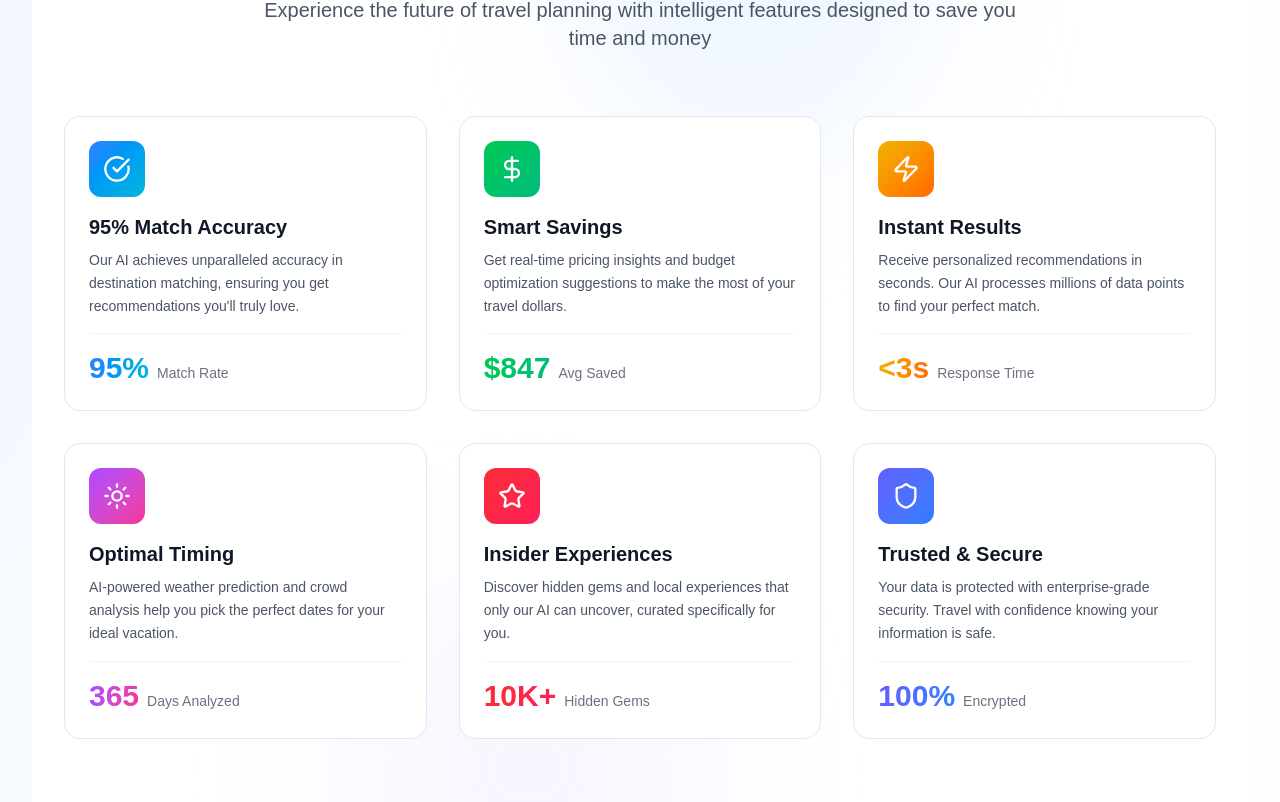
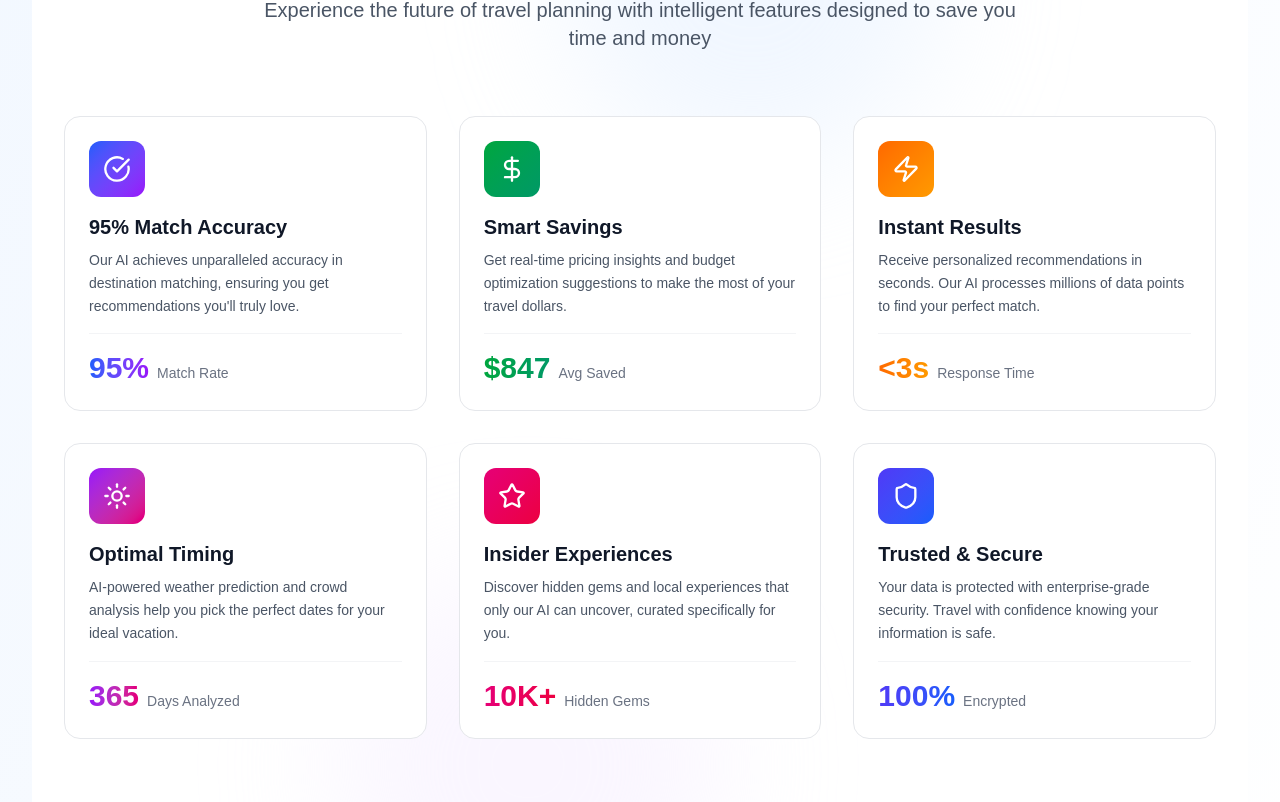
Before and after one commit to Amr-Elshabrawy-Dev/travel-smart-ui, a Next.js app: page /journey in a window 1280 px wide. Shown: the part 1112-1914 px from the top of the page. Built offline with nearby package versions, Linux system fonts and the light colour scheme.

Commit message:
feat: Implement destination details page, journey page, and core UI sections with global styling.

```diff
--- a/app/destination/[id]/page.tsx
+++ b/app/destination/[id]/page.tsx
@@ -1,7 +1,7 @@
-/* eslint-disable @next/next/no-img-element */
 "use client";
 
 import React, { useMemo, useState } from "react";
+import Image from "next/image";
 import { useParams } from "next/navigation";
 import { getDestinationById } from "../../../travel_smart_mockdata";
 import Icon from "../../../components/Icon";
@@ -34,15 +34,18 @@ const DestinationDetailsPage: React.FC = () => {
 
   return (
     <div className="min-h-screen bg-gray-50">
-      {/* Hero Section with Image Gallery */}
-      <div className="relative h-96 bg-gray-200 overflow-hidden">
-        <img
+      {/* Hero Image Carousel */}
+      <div className="relative h-96 overflow-hidden">
+        <Image
           src={destination.images[currentImageIndex]}
-          alt={`${destination.name} - ${destination.country}`}
-          className="w-full h-full object-cover transition-opacity duration-500 ease-in-out"
+          alt={`${destination.name} - Image ${currentImageIndex + 1}`}
+          fill
+          sizes="100vw"
+          className="object-cover"
+          priority
         />
 
-        {/* Navigation arrows */}
+        {/* Navigation Buttons */}
         {destination.images.length > 1 && (
           <>
             <button
--- a/app/globals.css
+++ b/app/globals.css
@@ -1,3 +1,4 @@
+@import "./theme.css";
 @import "tailwindcss";
 
 :root {
--- a/app/journey/page.tsx
+++ b/app/journey/page.tsx
@@ -15,8 +15,10 @@ export default function JourneyPage() {
             <Icon name="Zap" size={16} className="mr-2" />
             AI-Powered Travel Planning
           </div>
-          <h1 className="text-4xl font-bold tracking-tight text-gray-900 sm:text-5xl md:text-6xl mb-4">
-            Find Your Perfect Destination
+          <h1 className="text-4xl font-bold tracking-tight sm:text-5xl md:text-6xl mb-4">
+            <span className="bg-linear-to-r from-blue-600 via-purple-600 to-pink-600 bg-clip-text text-transparent">
+              Find Your Perfect Destination
+            </span>
           </h1>
           <p className="mt-3 max-w-2xl mx-auto text-xl text-gray-600">
             Answer a few questions and let our advanced AI create personalized
--- /dev/null
+++ b/app/theme.css
@@ -0,0 +1,79 @@
+/* Theme Configuration - TravelSmart UI */
+
+/* ========================================
+   BRAND COLORS & GRADIENTS
+   ======================================== */
+
+:root {
+  /* Primary Brand Gradient (Most Common) */
+  --gradient-primary: linear-gradient(to right, #2563eb, #9333ea, #ec4899);
+  --gradient-primary-br: linear-gradient(
+    to bottom right,
+    #2563eb,
+    #9333ea,
+    #ec4899
+  );
+
+  /* Secondary Gradients for Specific Use Cases */
+  --gradient-success: linear-gradient(to right, #10b981, #059669);
+  --gradient-info: linear-gradient(to right, #3b82f6, #06b6d4);
+  --gradient-warning: linear-gradient(to right, #f59e0b, #f97316);
+  --gradient-accent: linear-gradient(to right, #ec4899, #f43f5e);
+
+  /* Subtle Background Gradients */
+  --gradient-bg-light: linear-gradient(to bottom, #ffffff, #f9fafb, #ffffff);
+  --gradient-bg-blue: linear-gradient(to bottom, #f9fafb, #eff6ff, #ffffff);
+  --gradient-bg-purple: linear-gradient(to bottom, #f9fafb, #faf5ff, #ffffff);
+
+  /* Badge/Pill Gradients */
+  --gradient-badge: linear-gradient(to right, #dbeafe, #e9d5ff);
+
+  /* ========================================
+     ANIMATION TIMINGS
+     ======================================== */
+
+  /* Standard Easing Functions */
+  --ease-smooth: cubic-bezier(0.25, 0.1, 0.25, 1);
+  --ease-bounce: cubic-bezier(0.34, 1.56, 0.64, 1);
+  --ease-standard: cubic-bezier(0.25, 0.46, 0.45, 0.94);
+
+  /* Duration Tokens */
+  --duration-fast: 0.3s;
+  --duration-normal: 0.6s;
+  --duration-slow: 0.8s;
+  --duration-slower: 1s;
+
+  /* Stagger Delays */
+  --stagger-xs: 0.05s;
+  --stagger-sm: 0.1s;
+  --stagger-md: 0.15s;
+  --stagger-lg: 0.2s;
+
+  /* ========================================
+     DECORATIVE ELEMENTS
+     ======================================== */
+
+  /* Background Blur Colors */
+  --blur-blue: rgba(191, 219, 254, 0.3);
+  --blur-purple: rgba(221, 214, 254, 0.3);
+  --blur-pink: rgba(251, 207, 232, 0.2);
+
+  /* Shadow Tokens */
+  --shadow-brand: 0 10px 40px -10px rgba(37, 99, 235, 0.3);
+  --shadow-brand-lg: 0 20px 60px -15px rgba(37, 99, 235, 0.4);
+}
+
+/* ========================================
+   TAILWIND UTILITIES
+   ======================================== */
+
+@theme inline {
+  /* Animation Utilities */
+  --transition-smooth: all var(--duration-normal) var(--ease-smooth);
+  --transition-fast: all var(--duration-fast) var(--ease-smooth);
+
+  /* Custom Gradient Classes */
+  --color-gradient-primary-start: #2563eb;
+  --color-gradient-primary-mid: #9333ea;
+  --color-gradient-primary-end: #ec4899;
+}
--- a/components/sections/AdvantagesSection.tsx
+++ b/components/sections/AdvantagesSection.tsx
@@ -20,7 +20,7 @@ const features: Feature[] = [
       "Our AI achieves unparalleled accuracy in destination matching, ensuring you get recommendations you'll truly love.",
     stat: "95%",
     statLabel: "Match Rate",
-    gradient: "from-blue-500 to-cyan-500",
+    gradient: "from-blue-600 to-purple-600",
   },
   {
     icon: "DollarSign",
@@ -29,7 +29,7 @@ const features: Feature[] = [
       "Get real-time pricing insights and budget optimization suggestions to make the most of your travel dollars.",
     stat: "$847",
     statLabel: "Avg Saved",
-    gradient: "from-green-500 to-emerald-500",
+    gradient: "from-green-600 to-emerald-600",
   },
   {
     icon: "Zap",
@@ -38,7 +38,7 @@ const features: Feature[] = [
       "Receive personalized recommendations in seconds. Our AI processes millions of data points to find your perfect match.",
     stat: "<3s",
     statLabel: "Response Time",
-    gradient: "from-yellow-500 to-orange-500",
+    gradient: "from-orange-500 to-amber-500",
   },
   {
     icon: "Sun",
@@ -47,7 +47,7 @@ const features: Feature[] = [
       "AI-powered weather prediction and crowd analysis help you pick the perfect dates for your ideal vacation.",
     stat: "365",
     statLabel: "Days Analyzed",
-    gradient: "from-purple-500 to-pink-500",
+    gradient: "from-purple-600 to-pink-600",
   },
   {
     icon: "Star",
@@ -56,7 +56,7 @@ const features: Feature[] = [
       "Discover hidden gems and local experiences that only our AI can uncover, curated specifically for you.",
     stat: "10K+",
     statLabel: "Hidden Gems",
-    gradient: "from-red-500 to-rose-500",
+    gradient: "from-pink-600 to-rose-600",
   },
   {
     icon: "Shield",
@@ -65,7 +65,7 @@ const features: Feature[] = [
       "Your data is protected with enterprise-grade security. Travel with confidence knowing your information is safe.",
     stat: "100%",
     statLabel: "Encrypted",
-    gradient: "from-indigo-500 to-blue-500",
+    gradient: "from-indigo-600 to-blue-600",
   },
 ];
 
--- a/components/sections/ExclusiveOffersSection.tsx
+++ b/components/sections/ExclusiveOffersSection.tsx
@@ -14,7 +14,7 @@ const offers = [
     discount: "$500 OFF",
     badge: "Limited Time",
     icon: "Zap" as const,
-    gradient: "from-emerald-500 via-green-500 to-teal-600",
+    gradient: "from-green-600 via-emerald-600 to-teal-600",
     iconBg: "bg-white/20",
     accentColor: "green-100",
   },
@@ -27,7 +27,7 @@ const offers = [
     discount: "50% OFF",
     badge: "Hot Deal",
     icon: "Calendar" as const,
-    gradient: "from-purple-500 via-violet-500 to-fuchsia-600",
+    gradient: "from-purple-600 via-fuchsia-600 to-pink-600",
     iconBg: "bg-white/20",
     accentColor: "purple-100",
   },
@@ -40,7 +40,7 @@ const offers = [
     discount: "40% OFF",
     badge: "Ends Soon",
     icon: "Sparkles" as const,
-    gradient: "from-orange-500 via-amber-500 to-yellow-500",
+    gradient: "from-orange-600 via-amber-600 to-yellow-600",
     iconBg: "bg-white/20",
     accentColor: "orange-100",
   },
@@ -53,7 +53,7 @@ const offers = [
     discount: "35% OFF",
     badge: "Family Pick",
     icon: "Heart" as const,
-    gradient: "from-pink-500 via-rose-500 to-red-500",
+    gradient: "from-pink-600 via-rose-600 to-red-600",
     iconBg: "bg-white/20",
     accentColor: "pink-100",
   },
--- a/components/sections/PopularDestinationsSection.tsx
+++ b/components/sections/PopularDestinationsSection.tsx
@@ -50,7 +50,7 @@ export default function PopularDestinationsSection() {
       y: 0,
       scale: 1,
       transition: {
-        duration: 0.5,
+        duration: 0.6,
         ease: [0.25, 0.1, 0.25, 1] as const,
       },
     },
@@ -155,8 +155,8 @@ export default function PopularDestinationsSection() {
     >
       {/* Decorative background elements */}
       <div className="absolute inset-0 overflow-hidden pointer-events-none opacity-30">
-        <div className="absolute top-1/4 -left-24 w-96 h-96 bg-blue-200/30 rounded-full blur-3xl" />
-        <div className="absolute bottom-1/4 -right-24 w-96 h-96 bg-purple-200/30 rounded-full blur-3xl" />
+        <div className="absolute top-1/4 -left-24 w-96 h-96 bg-blue-300/30 rounded-full blur-3xl" />
+        <div className="absolute bottom-1/4 -right-24 w-96 h-96 bg-purple-300/30 rounded-full blur-3xl" />
       </div>
 
       <div className="relative max-w-7xl mx-auto px-4 sm:px-6 lg:px-8">
--- a/components/sections/ProjectObjectivesSection.tsx
+++ b/components/sections/ProjectObjectivesSection.tsx
@@ -9,7 +9,7 @@ const objectives = [
     title: "Smart Recommendations",
     description:
       "Our AI analyzes thousands of factors to recommend destinations that perfectly match your preferences, travel style, budget, and personality.",
-    gradient: "from-blue-500 to-cyan-500",
+    gradient: "from-blue-600 to-purple-600",
     bgColor: "bg-blue-50",
     hoverBg: "group-hover:bg-blue-100",
     iconColor: "text-blue-600",
@@ -19,7 +19,7 @@ const objectives = [
     title: "Personalized Experience",
     description:
       "From beach getaways to adventure travel, we create uniquely tailored experiences that remember your preferences for future trips.",
-    gradient: "from-pink-500 to-rose-500",
+    gradient: "from-pink-600 to-purple-600",
     bgColor: "bg-pink-50",
     hoverBg: "group-hover:bg-pink-100",
     iconColor: "text-pink-600",
@@ -29,7 +29,7 @@ const objectives = [
     title: "Global Expertise",
     description:
       "Access insider knowledge about destinations worldwide, including weather patterns, cultural insights, and local experiences.",
-    gradient: "from-purple-500 to-indigo-500",
+    gradient: "from-purple-600 to-blue-600",
     bgColor: "bg-purple-50",
     hoverBg: "group-hover:bg-purple-100",
     iconColor: "text-purple-600",
```
